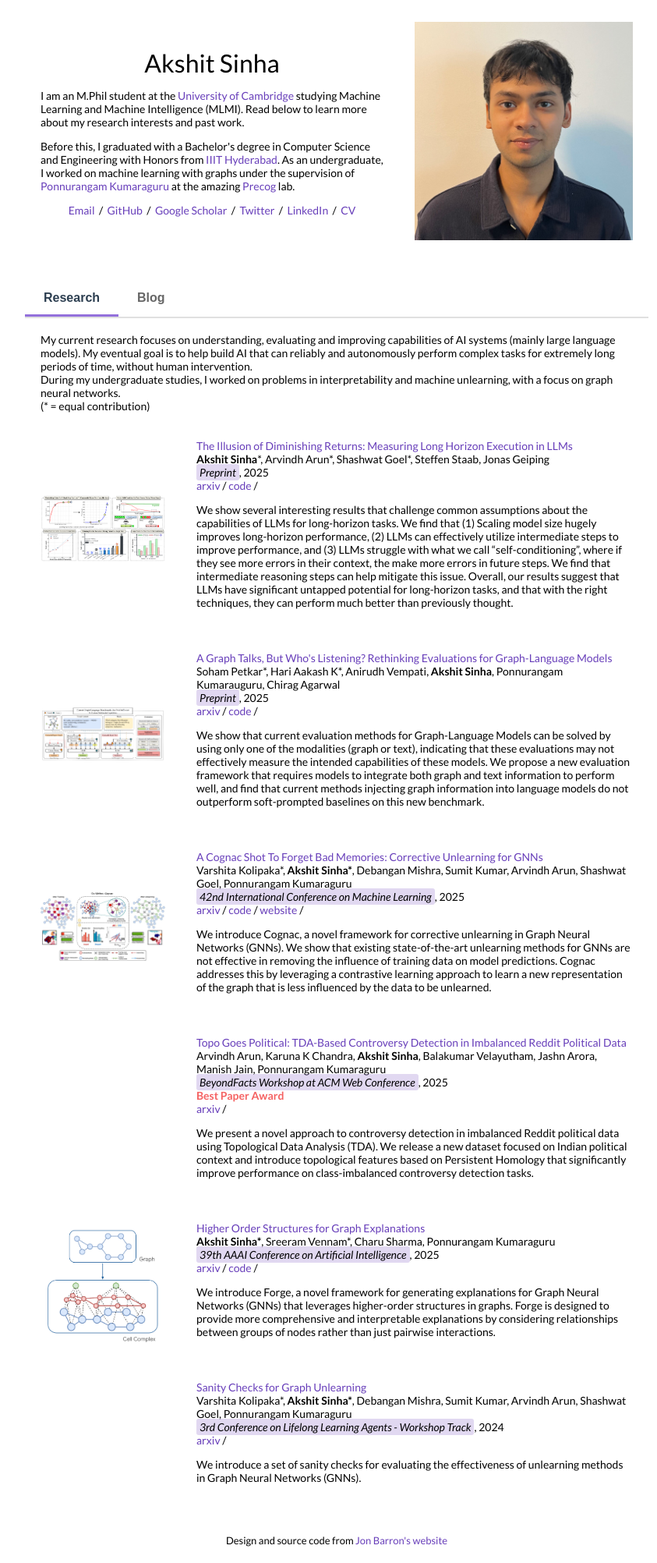
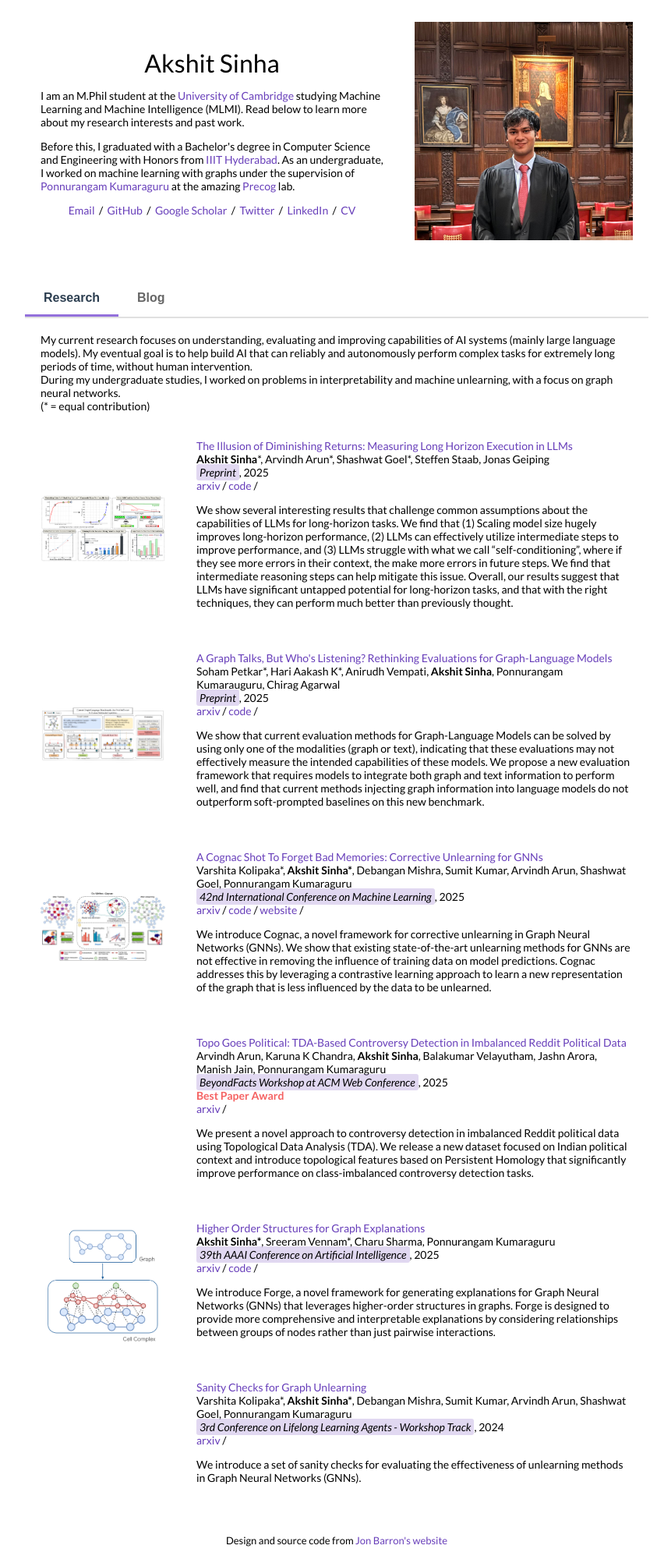
Before and after one commit to viciousAegis/viciousAegis.github.io, a Jekyll site: the page built from _posts/2024-09-18-code-for-research.md, in a window 1280 px wide. Shown: the whole page at 78% size, without its empty margins (208-1051 px from the left). Built offline with Jekyll 4.4.1, drawn with Linux system fonts in a browser that asks for light colours.

Commit message:
Update avatar image and remove old profile picture

```diff
--- a/_config.yml
+++ b/_config.yml
@@ -9,7 +9,7 @@ name: Akshit Sinha
 # description: the profile of an engineer, researcher and software developer
 
 # URL of your avatar or profile pic (you could use your GitHub profile pic)
-avatar: images/cam_pfp.jpg
+avatar: images/pfp.jpg
 
 #
 # Flags below are optional
```
Also changed, not shown: images/cam_pfp.jpg (deleted), images/pfp.jpg.
